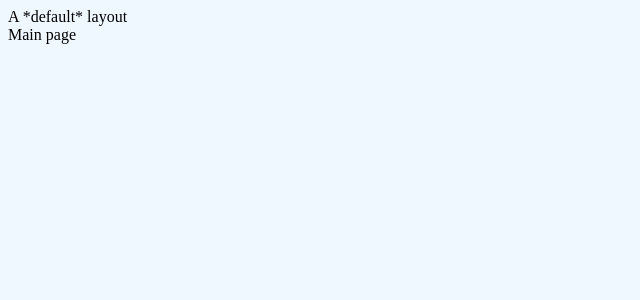
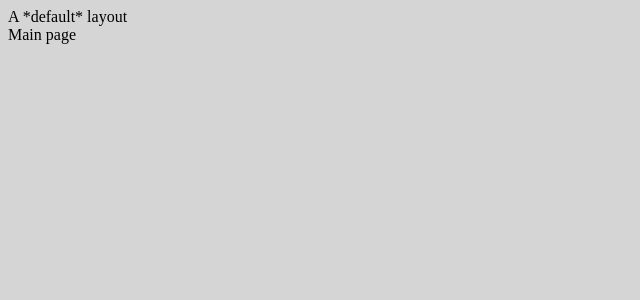
Before and after one commit to Stanislav-Kozak/nuxt3-restaurant, a Nuxt app: page / in a window 1280 px wide. Shown: the top 300 px of the page, without its empty margins (0-640 px from the left). Built offline with nearby package versions, Linux system fonts and the light colour scheme.

Commit message:
feature: implement sass, sass-loader

```diff
--- a/assets/style/main.css
+++ /dev/null
@@ -1,3 +0,0 @@
-body {
-  background: aliceblue;
-}
--- /dev/null
+++ b/assets/style/main.scss
@@ -0,0 +1,5 @@
+$test-color: #d5d5d5;
+
+body {
+  background: $test-color;
+}
--- a/nuxt.config.ts
+++ b/nuxt.config.ts
@@ -1,4 +1,4 @@
 // https://v3.nuxtjs.org/api/configuration/nuxt.config
 export default defineNuxtConfig({
-	css: ['@/assets/style/main.css'],
+	css: ['@/assets/style/main.scss'],
 })
--- a/package.json
+++ b/package.json
@@ -15,6 +15,8 @@
     "eslint-config-prettier": "^8.5.0",
     "eslint-plugin-prettier": "^4.2.1",
     "eslint-plugin-vue": "^9.5.1",
-    "nuxt": "3.0.0-rc.11"
+    "nuxt": "3.0.0-rc.11",
+    "sass": "^1.55.0",
+    "sass-loader": "^13.0.2"
   }
 }
```
Also changed, not shown: 1 other file (tests, documents, lock files or other folders).
